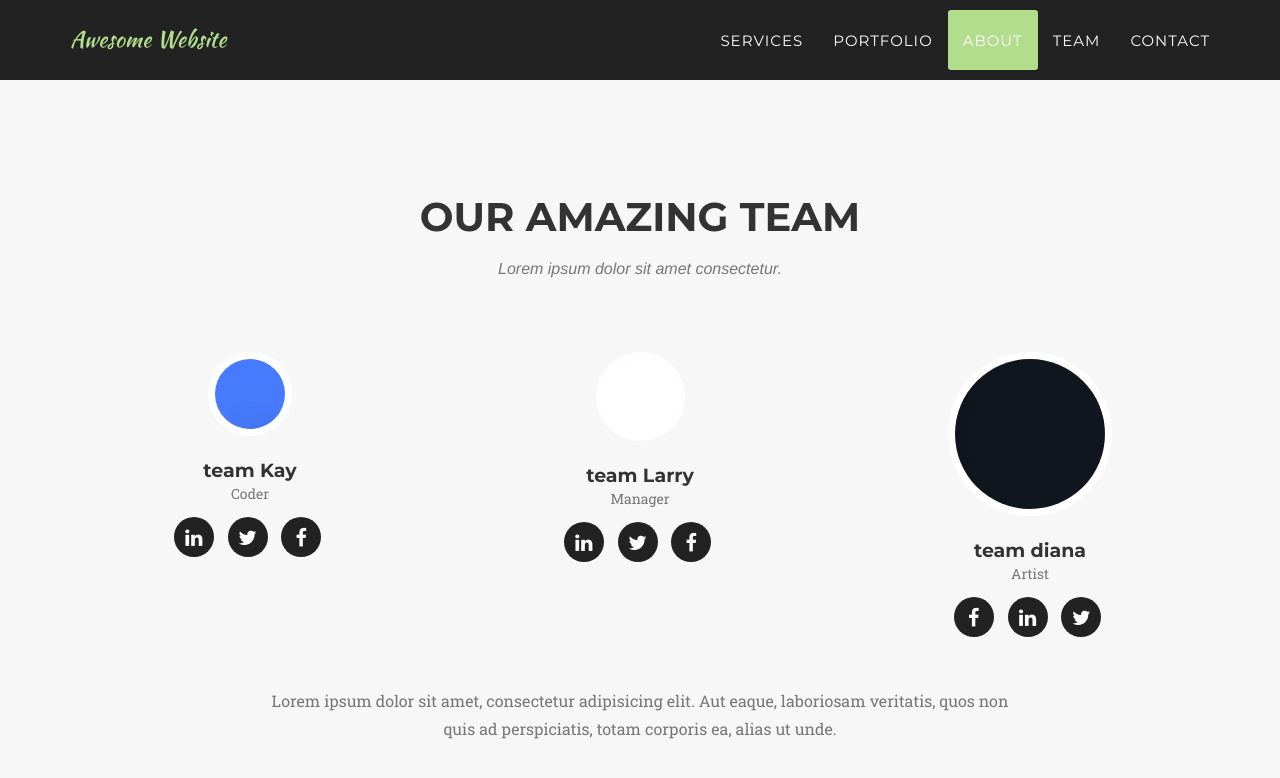
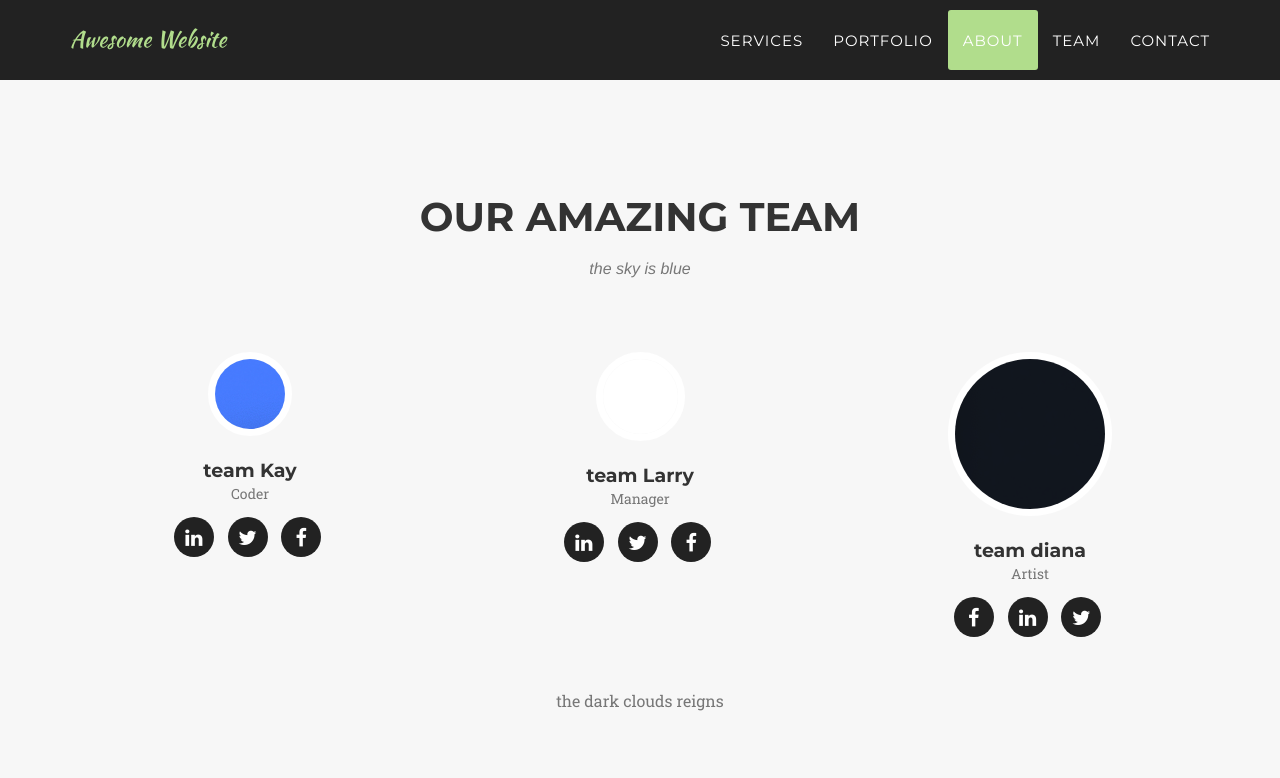
Before and after one commit to heydavid-dev/creating-a-new-website-189, a Jekyll site: the page built from index.html, in a window 1280 px wide and 900 px high, scrolled down 4405 px. Shown: the top 778 px of the window. Built offline with Jekyll 4.4.1, drawn with Linux system fonts in a browser that asks for light colours; some web fonts are replaced.

```diff
--- a/_includes/team.html
+++ b/_includes/team.html
@@ -4,7 +4,7 @@
             <div class="row">
                 <div class="col-lg-12 text-center">
                     <h2 class="section-heading">Our Amazing Team</h2>
-                    <h3 class="section-subheading text-muted">Lorem ipsum dolor sit amet consectetur.</h3>
+                    <h3 class="section-subheading text-muted">the sky is blue</h3>
                 </div>
             </div>
             <div class="row">
@@ -30,7 +30,7 @@
             </div>
             <div class="row">
                 <div class="col-lg-8 col-lg-offset-2 text-center">
-                    <p class="large text-muted">Lorem ipsum dolor sit amet, consectetur adipisicing elit. Aut eaque, laboriosam veritatis, quos non quis ad perspiciatis, totam corporis ea, alias ut unde.</p>
+                    <p class="large text-muted">the dark clouds reigns</p>
                 </div>
             </div>
         </div>
```
